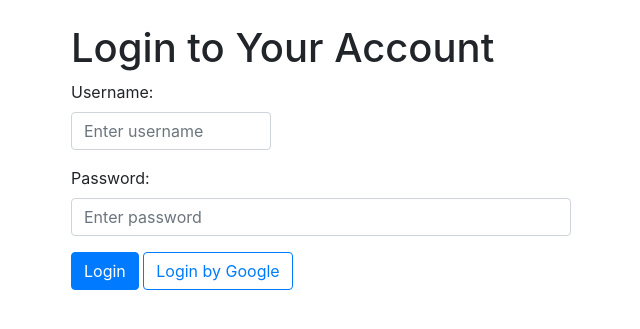
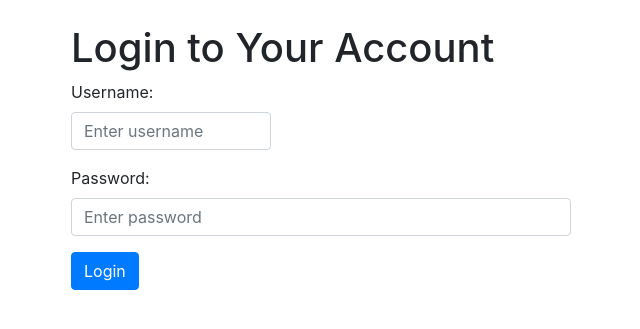
Before and after one commit to chenyu51735/cs411-2024-spring, a Flask app: page /login in a window 1280 px wide. Shown: the part 56-385 px from the top of the page, without its empty margins (14-654 px from the left). Run offline with Flask 3, Linux system fonts and the light colour scheme; some libraries are stand-ins or nearby versions.

Commit message:
updated google oauth

```diff
--- a/website/templates/login.html
+++ b/website/templates/login.html
@@ -4,6 +4,7 @@
     <meta name="viewport" content="width=device-width, initial-scale=1">
     <link rel="stylesheet" href="https://stackpath.bootstrapcdn.com/bootstrap/4.4.1/css/bootstrap.min.css" integrity="sha384-Vkoo8x4CGsO3+Hhxv8T/Q5PaXtkKtu6ug5TOeNV6gBiFeWPGFN9MuhOf23Q9Ifjh" crossorigin="anonymous">
     <link rel="stylesheet" href="https://stackpath.bootstrapcdn.com/font-awesome/4.7.0/css/font-awesome.min.css" crossorigin="anonymous">
+    <meta name="google-signin-client_id" content="1049791147934-icdtst7v5qovtasrnfppspl2irpg2p9u.apps.googleusercontent.com">
 </head>
 <body>
     <!-- Navigation Bar -->
@@ -56,9 +57,33 @@
                     required>
             </div>
             <button type="submit" class="btn btn-primary">Login</button>
-            <button type="submit" class="btn btn-outline-primary">Login by Google</button>
+
         </form>
+        <div id="my-signin2"></div>
+        <script>
+          function onSuccess(googleUser) {
+            console.log('Logged in as: ' + googleUser.getBasicProfile().getName());
+          }
+          function onFailure(error) {
+            console.log(error);
+          }
+          function renderButton() {
+            gapi.signin2.render('my-signin2', {
+              'scope': 'profile email',
+              'width': 240,
+              'height': 50,
+              'longtitle': true,
+              'theme': 'dark',
+              'onsuccess': onSuccess,
+              'onfailure': onFailure
+            });
+          }
+        </script>
         <div id="message"></div>
+
     </div>
+
+    <script src="https://apis.google.com/js/platform.js?onload=renderButton" async defer></script>
+    <script src="https://apis.google.com/js/platform.js" async defer></script>
 </body>
 {% endblock %}
```
